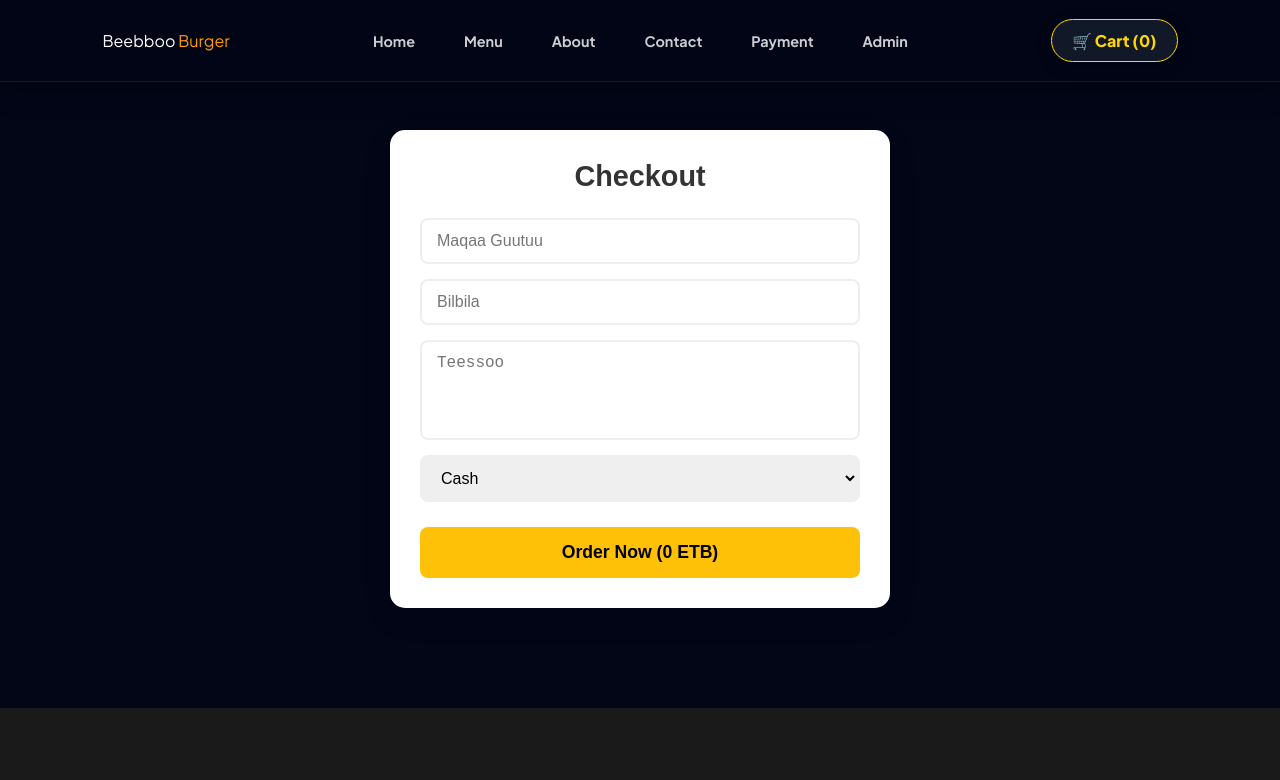
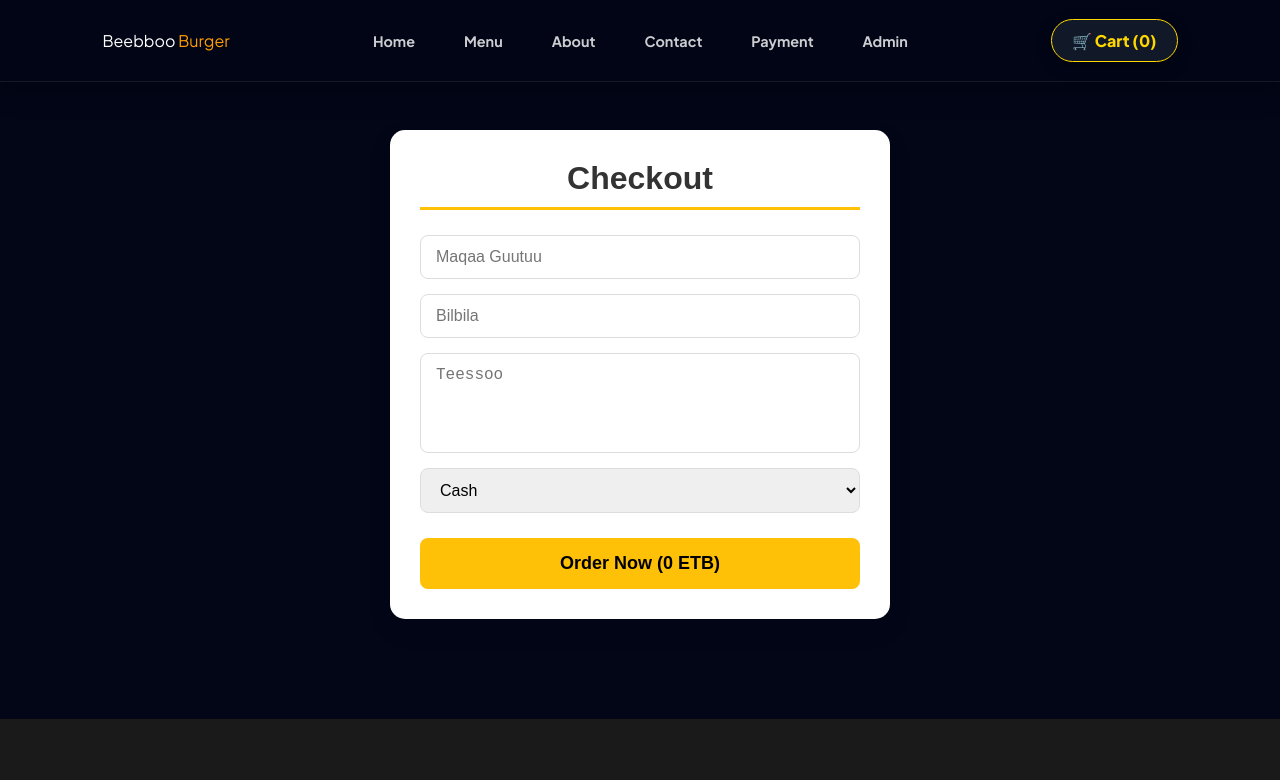
Before and after one commit to sebona9888/beebboo-burger, a React (Vite) app: page /checkout in a window 1280 px wide. Shown: the top 780 px of the page. Built offline with nearby package versions, Linux system fonts and the light colour scheme; no server answers.

Commit message:
Frontend axios and header fix

```diff
--- a/src/Pages/Checkout/Checkout.css
+++ b/src/Pages/Checkout/Checkout.css
@@ -1,10 +1,11 @@
+/* Checkout Container Setup */
 .checkout-container {
     max-width: 500px;
     margin: 50px auto;
     padding: 30px;
     background: #ffffff;
     border-radius: 15px;
-    box-shadow: 0 10px 30px rgba(0, 0, 0, 0.1);
+    box-shadow: 0 10px 25px rgba(0, 0, 0, 0.1);
     font-family: 'Poppins', sans-serif;
 }
 
@@ -12,10 +13,16 @@
     text-align: center;
     color: #333;
     margin-bottom: 25px;
-    font-size: 1.8rem;
+    font-size: 2rem;
     font-weight: 700;
+    border-bottom: 3px solid #ffc107;
+    /* Burger Yellow Color */
+    display: inline-block;
+    width: 100%;
+    padding-bottom: 10px;
 }
 
+/* Form Elements */
 .checkout-container form {
     display: flex;
     flex-direction: column;
@@ -23,22 +30,21 @@
 }
 
 .checkout-container input,
-.checkout-container select,
-.checkout-container textarea {
+.checkout-container textarea,
+.checkout-container select {
     padding: 12px 15px;
-    border: 2px solid #eee;
+    border: 1px solid #ddd;
     border-radius: 8px;
-    font-size: 1rem;
+    font-size: 16px;
+    outline: none;
     transition: all 0.3s ease;
-    outline: none;
 }
 
 .checkout-container input:focus,
-.checkout-container select:focus,
-.checkout-container textarea:focus {
+.checkout-container textarea:focus,
+.checkout-container select:focus {
     border-color: #ffc107;
-    /* Halluu Beebboo Burger */
-    background-color: #fffdf5;
+    box-shadow: 0 0 8px rgba(255, 193, 7, 0.3);
 }
 
 .checkout-container textarea {
@@ -46,36 +52,52 @@
     resize: none;
 }
 
-/* Iddoo Screenshot itti fe'amu */
+/* Label for Select and File */
+.checkout-container label {
+    font-weight: 600;
+    color: #555;
+    margin-top: 5px;
+}
+
+/* File Input Styling */
 .checkout-container input[type="file"] {
-    background: #f8f9fa;
+    background: #f9f9f9;
+    padding: 10px;
     border: 2px dashed #ccc;
     cursor: pointer;
 }
 
+.checkout-container input[type="file"]:hover {
+    background: #f1f1f1;
+    border-color: #ffc107;
+}
+
+/* Button Styling */
 .checkout-container button {
+    margin-top: 10px;
+    padding: 15px;
     background-color: #ffc107;
     color: #000;
-    padding: 15px;
     border: none;
     border-radius: 8px;
-    font-size: 1.1rem;
-    font-weight: 600;
+    font-size: 18px;
+    font-weight: 700;
     cursor: pointer;
-    transition: background 0.3s ease;
-    margin-top: 10px;
+    transition: background 0.3s ease, transform 0.2s ease;
 }
 
 .checkout-container button:hover {
     background-color: #e0a800;
+    transform: translateY(-2px);
 }
 
 .checkout-container button:disabled {
     background-color: #ccc;
     cursor: not-allowed;
+    transform: none;
 }
 
-/* Bilbilaaf (Mobile Responsive) */
+/* Responsive Design for Mobile */
 @media (max-width: 600px) {
     .checkout-container {
         margin: 20px;
```
